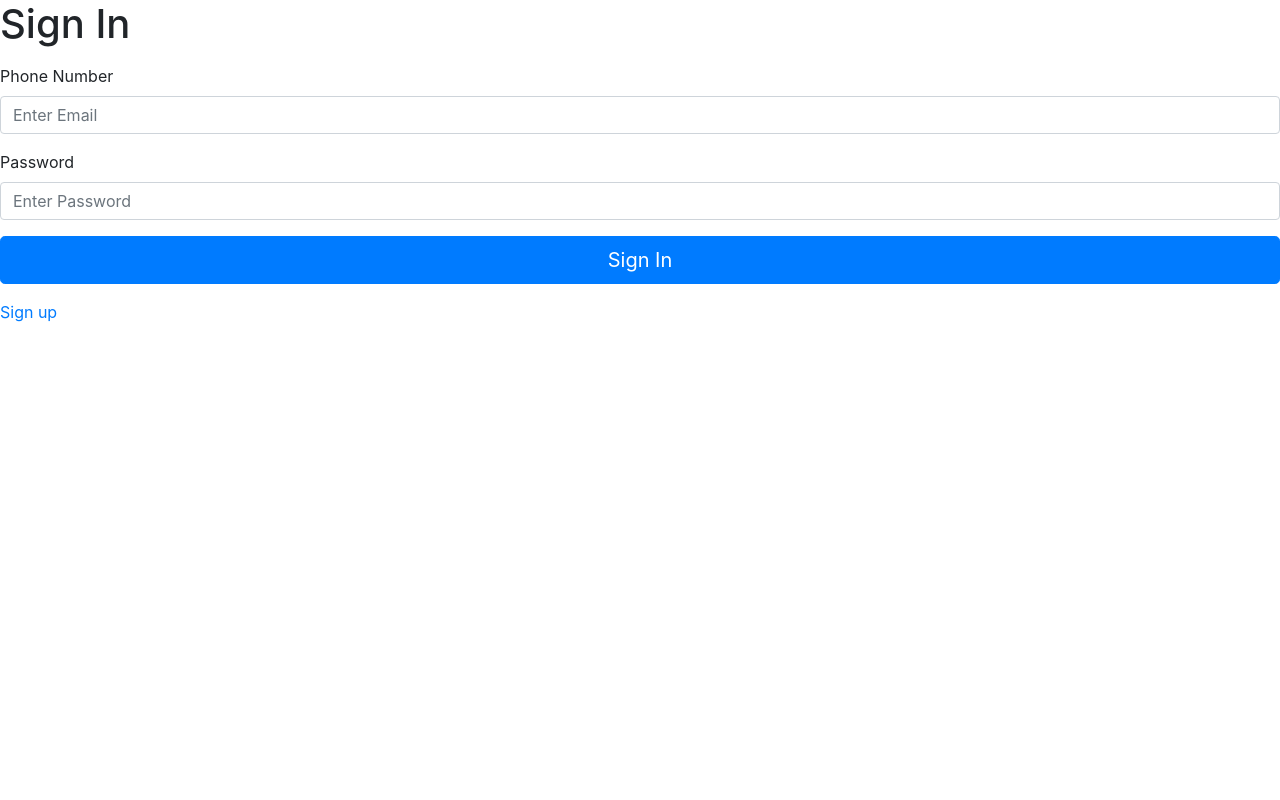
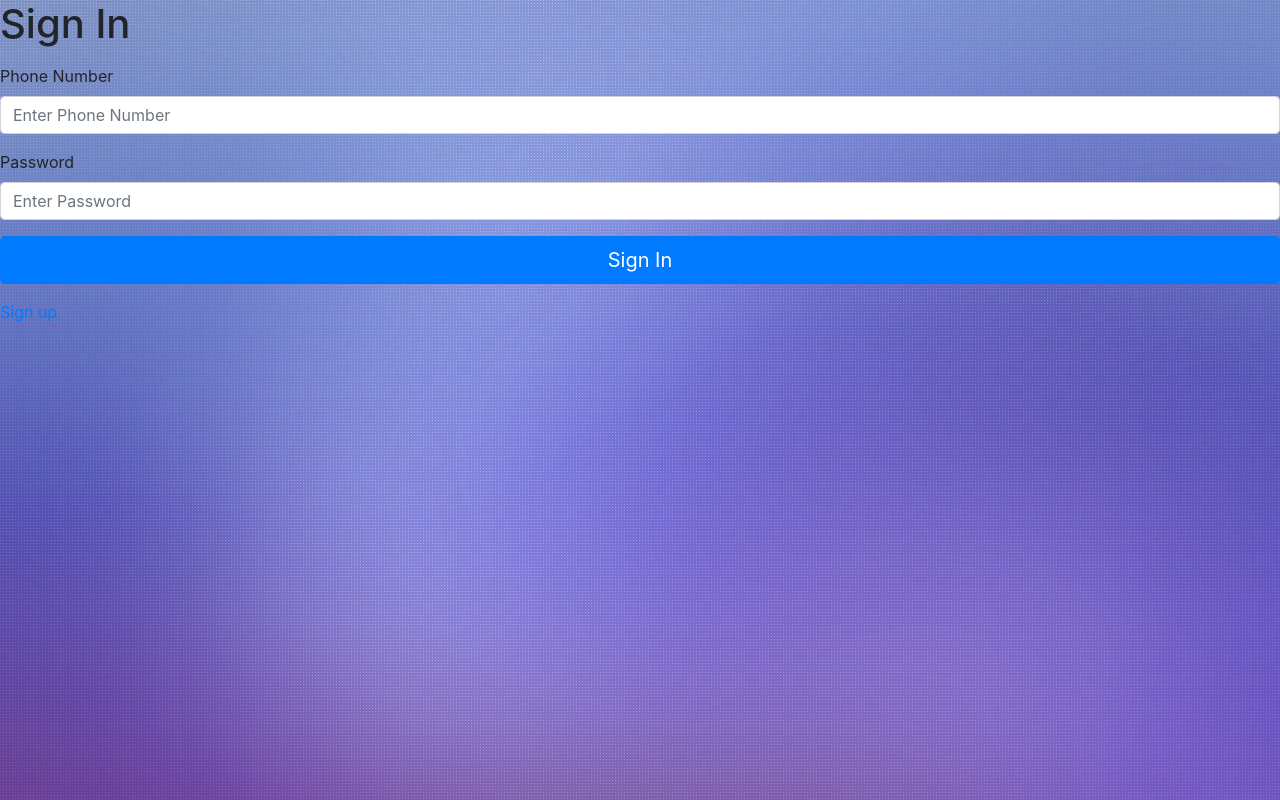
Before and after one commit to nipun24/login-app, a React (Create React App) app in the folder frontend/: page / in a window 1280 px wide. Built offline with nearby package versions, Linux system fonts and the light colour scheme.

Commit message:
Typo fix

```diff
--- a/frontend/src/components/SignIn.js
+++ b/frontend/src/components/SignIn.js
@@ -62,7 +62,7 @@ class SignIn extends Component {
             </FormGroup>
             <FormGroup>
               <Label>Phone Number</Label>
-              <Input onChange={this.onPhoneNumberChange} type="text" placeholder="Enter Email" />
+              <Input onChange={this.onPhoneNumberChange} type="text" placeholder="Enter Phone Number" />
             </FormGroup>
             <FormGroup>
               <Label>Password</Label>
--- a/frontend/src/index.css
+++ b/frontend/src/index.css
@@ -1,6 +1,7 @@
 body {
   margin: 0;
   padding: 0;
+  background-image: url("./Assets/background.jpg");
   font-family: -apple-system, BlinkMacSystemFont, "Segoe UI", "Roboto", "Oxygen",
     "Ubuntu", "Cantarell", "Fira Sans", "Droid Sans", "Helvetica Neue",
     sans-serif;
```
Also changed, not shown: frontend/src/Assets/background.jpg (added), 13 other files (tests, documents, lock files or other folders).
